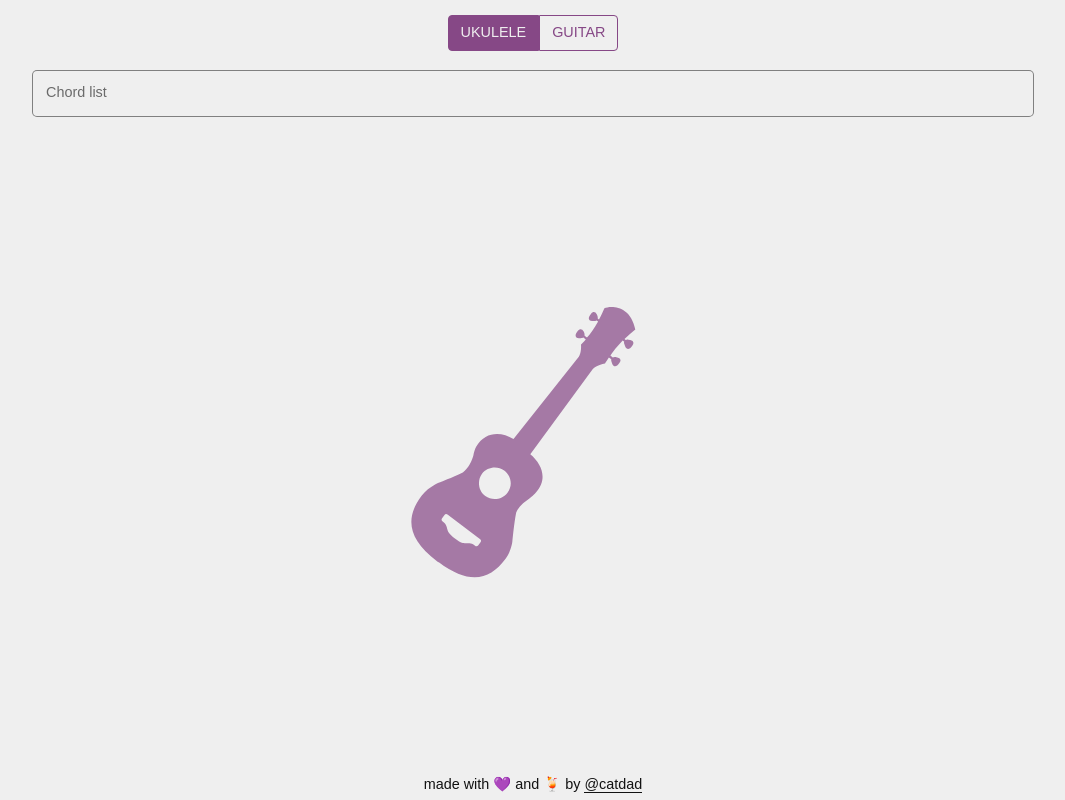
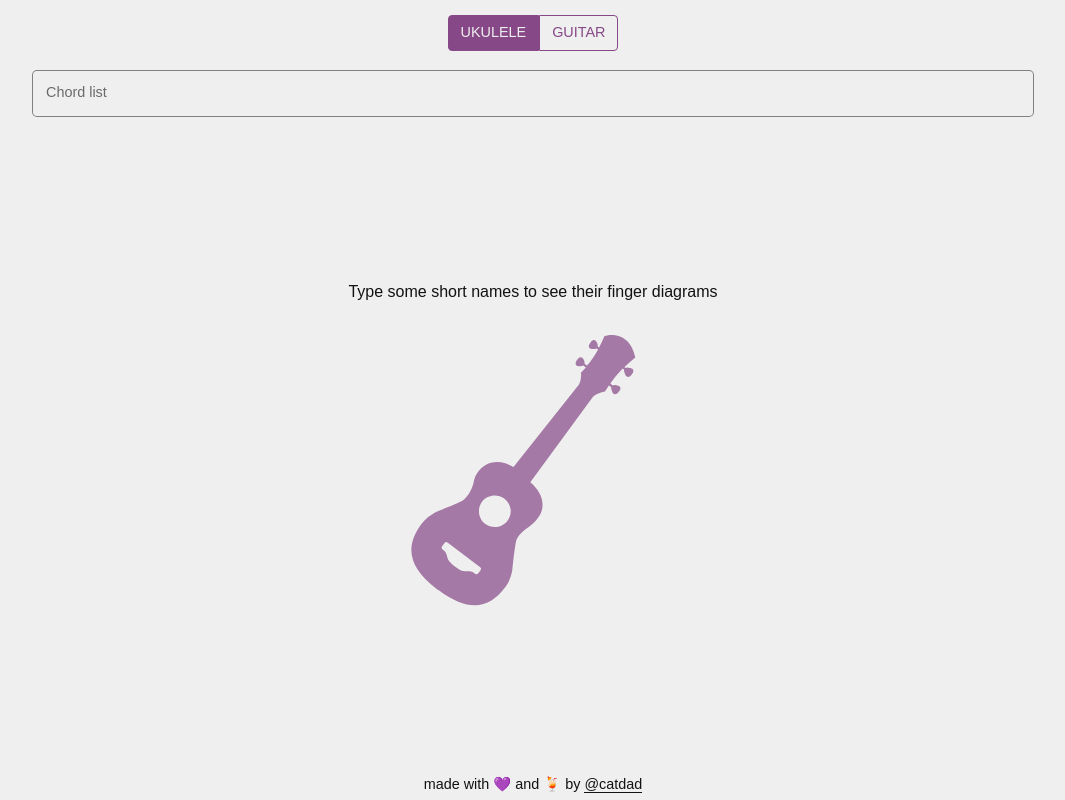
Before and after one commit to catdad/chord-explorer, a Preact app: page / in a window 1280 px wide. Shown: the whole page, without its empty margins (107-1172 px from the left). Built offline with nearby package versions, Linux system fonts and the light colour scheme; a web font is replaced by a local one.

Commit message:
adding instructions to the empty list

```diff
--- a/src/components/EmptyChordlist/EmptyChordlist.jsx
+++ b/src/components/EmptyChordlist/EmptyChordlist.jsx
@@ -8,11 +8,16 @@ const viewBox = {
 
 export default function EmptyChordlist({ instrument = 'ukulele' } = {}) {
   return (
+    <div>
+      <div style="text-align: center; padding: 1em">
+        Type some short names to see their finger diagrams
+      </div>
       <Icon
         name={ instrument }
         size={ 300 }
         style={ { fill: 'var(--primary)', opacity: 'var(--icon-opacity)' } }
         viewBox={ viewBox[instrument] }
       />
+    </div>
   );
 }
```
Lines whose indentation alone changed are shown as unchanged.
